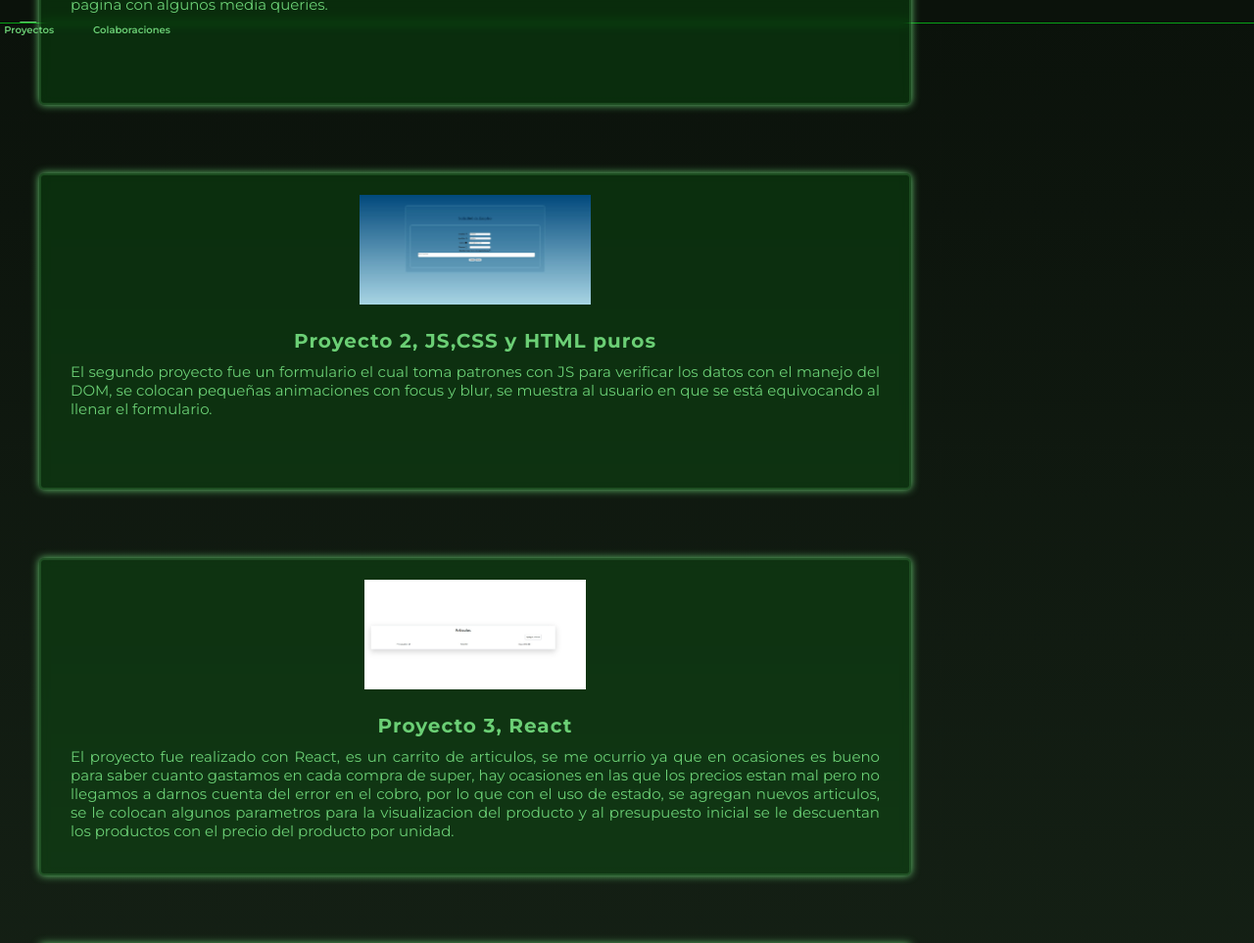
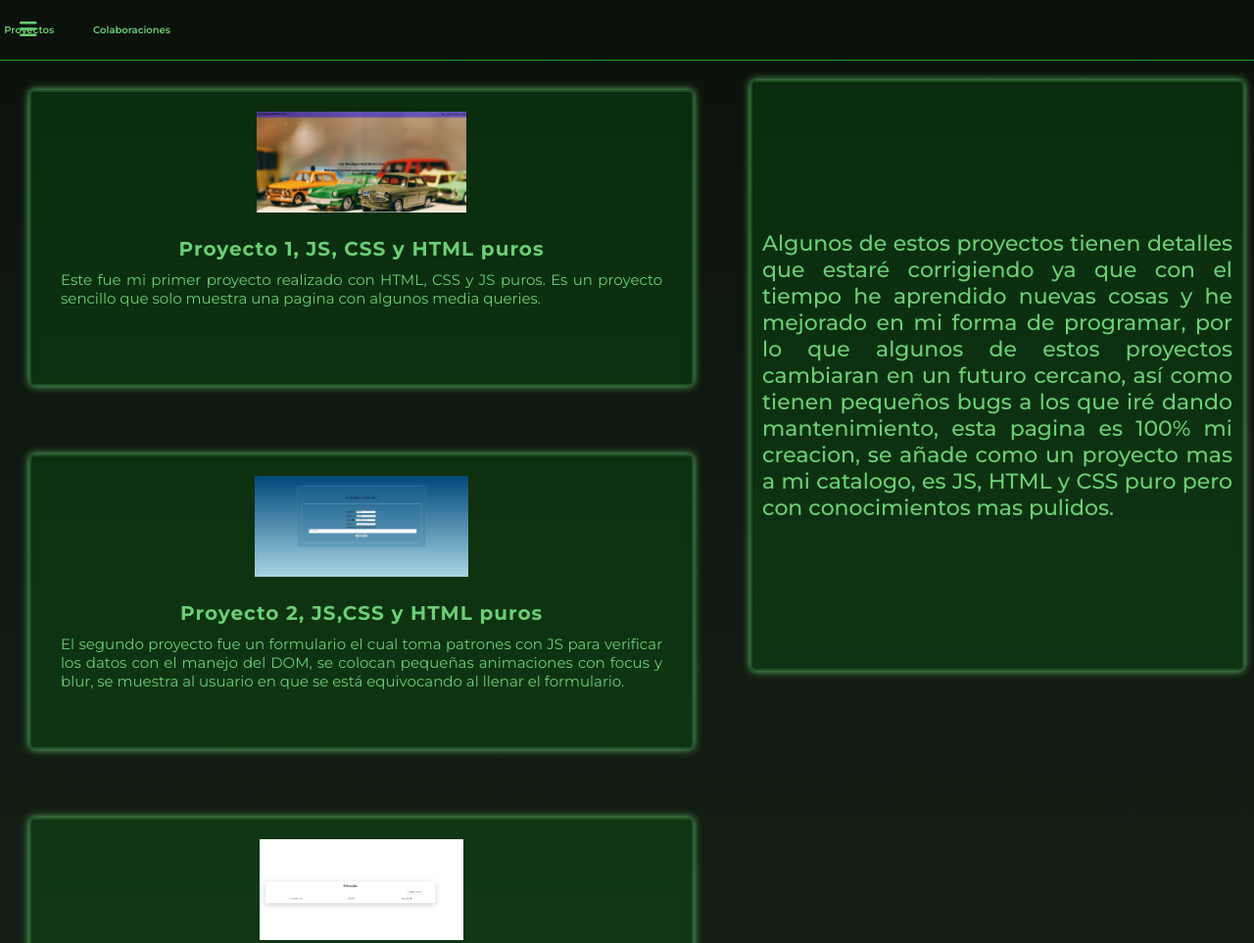
Before and after one commit to Lien0/portfolio, a plain HTML site: page assets/pages/proyects.html in a window 1280 px wide. Shown: the top 963 px of the page at 98% size. Drawn offline with Linux system fonts and the light colour scheme.

Commit message:
Version -- 1.1

```diff
--- a/assets/css/proyects.css
+++ b/assets/css/proyects.css
@@ -21,7 +21,7 @@
 
 .layout__main--proyects{
   width: 100%;
-  height: 76%;
+  height: 100%;
   display: flex;
   flex-direction: column;
   justify-content: center;
@@ -51,7 +51,7 @@
 
 .content__articles--proyects{
   width: 100%;
-  height: 40%;
+  height: 50%;
   padding: 2rem;
   display: flex;
   flex-direction: row;
@@ -62,7 +62,6 @@
 .content__description--proyects{
   width: 97%;
   height: 20%;
-  margin-top: 40rem;
   background: #08A11730;
   -webkit-backdrop-filter: blur(5px);
   backdrop-filter: blur(5px);
@@ -282,26 +281,25 @@ justify-content: center;
 
   .layout__main--proyects{
     width: 100%;
-    height: 90%;
+    height: 100%;
     display: flex;
-    flex-direction: column;
+    flex-direction: row;
     justify-content: center;
-    align-items: center;
-    padding: 2rem;
+    align-items: start;
+    padding: 1rem;
   }
 
   .main__content--proyects{
-    width: 100%;
-    height: 100%;
+    width: 60%;
+    height: 80%;
     display: flex;
     flex-direction: row;
-    justify-content: start;
     align-items: start;
   }
 
 
   .content__articles--proyects{
-    width: 75%;
+    width: 95%;
     height: 20%;
     padding: 1rem;
     display: flex;
@@ -311,8 +309,8 @@ justify-content: center;
     /* align-items: ; */
   }
   .content__description--proyects{
-    width: 25%;
-    height: 50%;
+    width: 40%;
+    height: 30%;
     background: #08A11730;
     -webkit-backdrop-filter: blur(5px);
     backdrop-filter: blur(5px);
@@ -321,6 +319,7 @@ justify-content: center;
     padding: 1rem;
     box-shadow: 0 0 8px var(--text);
     transition: all 300ms linear;
+    margin-top: 1rem;
   }
   .content__description--proyects > p{
     width: 100%;
```
